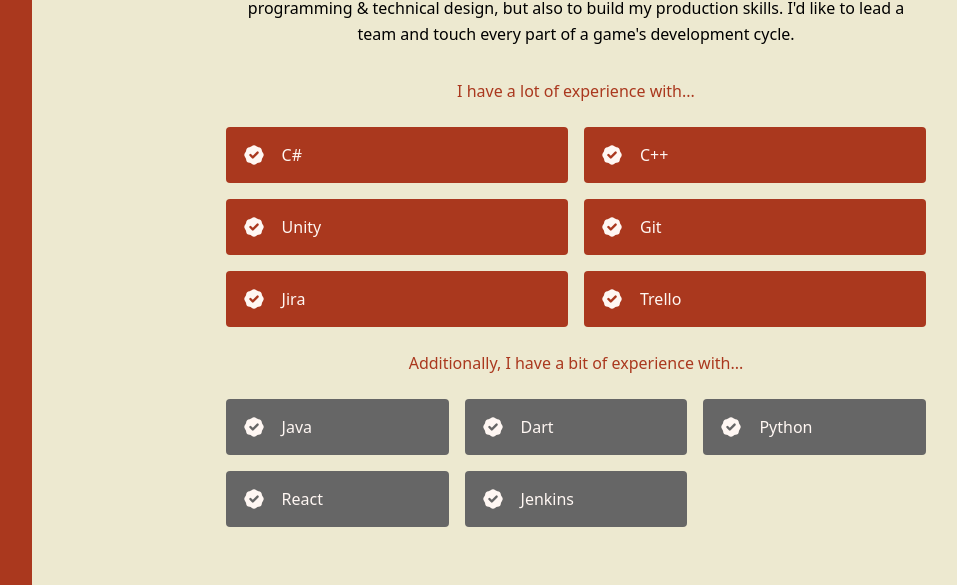
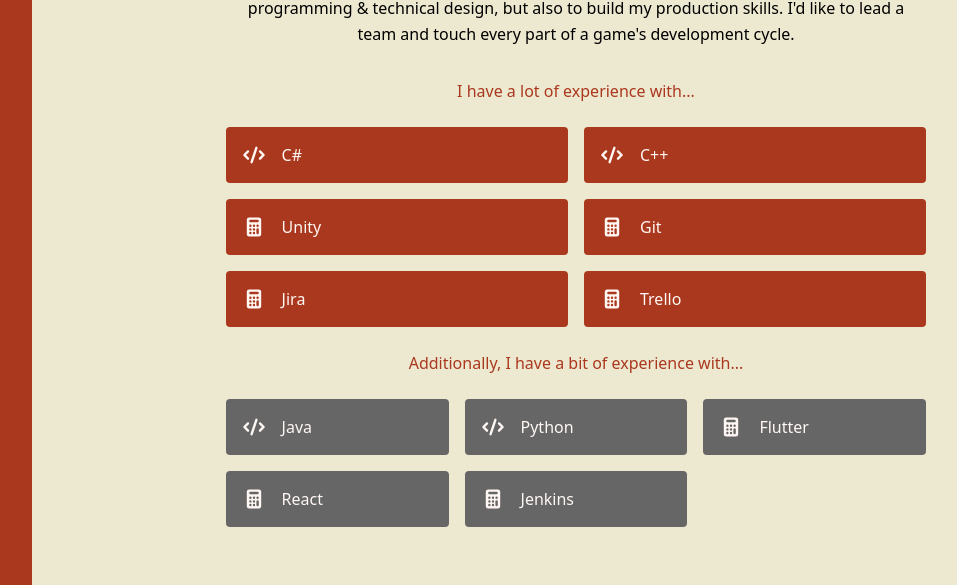
Before and after one commit to zhangalexh/portfolio, a React (Create React App) app: page / in a window 1280 px wide. Shown: the part 696-1281 px from the top of the page, without its empty margins (160-1117 px from the left). Built offline with nearby package versions, Linux system fonts and the light colour scheme.

Commit message:
skills icons use calc icon. translation text shrunk on small screens.

```diff
--- a/src/components/GameDev.js
+++ b/src/components/GameDev.js
@@ -1,5 +1,4 @@
-import { CodeIcon } from "@heroicons/react/solid";
-import { BadgeCheckIcon } from "@heroicons/react/solid";
+import { CalculatorIcon, CodeIcon, CogIcon } from "@heroicons/react/solid";
 import React from "react";
 import { projects, skills, smallskills, } from "../data";
 
@@ -28,9 +27,10 @@ export default function GameDev() {
           {skills.map((skill) => (
             <div key={skill} className="p-2 sm:w-1/2 w-full">
               <div className="bg-red rounded flex p-4 h-full items-center">
-                <BadgeCheckIcon className="text-white w-6 h-6 flex-shrink-0 mr-4" />
+                {skill.type === "language" && <CodeIcon className="text-white w-6 h-6 flex-shrink-0 mr-4" />}
+                {skill.type === "tool" && <CalculatorIcon className="text-white w-6 h-6 flex-shrink-0 mr-4" />}
                 <span className="title-font font-medium text-white">
-                  {skill}
+                  {skill.name}
                 </span>
               </div>
             </div>
@@ -45,9 +45,10 @@ export default function GameDev() {
           {smallskills.map((skill) => (
             <div key={skill} className="p-2 sm:w-1/3 w-full">
               <div className="bg-darkergray rounded flex p-4 h-full items-center">
-                <BadgeCheckIcon className="text-white w-6 h-6 flex-shrink-0 mr-4" />
+                {skill.type === "language" && <CodeIcon className="text-white w-6 h-6 flex-shrink-0 mr-4" />}
+                {skill.type === "tool" && <CalculatorIcon className="text-white w-6 h-6 flex-shrink-0 mr-4" />}
                 <span className="title-font font-medium text-white">
-                  {skill}
+                  {skill.name}
                 </span>
               </div>
             </div>
--- a/src/components/Intro.js
+++ b/src/components/Intro.js
@@ -24,7 +24,7 @@ export default function Intro() {
           </div>
           <div className="">
             <img
-              className="sm:flex ml-8 sm:w-full object-cover rounded-lg"
+              className="sm:flex ml-0 sm:ml-8 sm:w-full object-cover rounded-lg"
               alt="hero"
               src="pictures/meramen.jfif"
             />
--- a/src/components/Translation.js
+++ b/src/components/Translation.js
@@ -1,5 +1,5 @@
 import React from "react";
-import { BookOpenIcon } from "@heroicons/react/solid";
+import { TranslateIcon } from "@heroicons/react/solid";
 import { translations } from "../data";
 
 export default function Translation() {
@@ -7,12 +7,12 @@ export default function Translation() {
         <section id="translation">
             <div className="container px-5 py-8 mx-auto">
                 <div className="text-center mb-20">
-                    <BookOpenIcon className="w-10 inline-block mb-4" />
+                    <TranslateIcon className="w-10 inline-block mb-4" />
                     <h1 className="sm:text-4xl text-3xl font-medium title-font text-gray-800 mb-4">
                         Translation
                     </h1>
                     <p className="text-base leading-relaxed w-full sm:w-2/3 mx-auto">
-                        I started self-teaching Japanese in fall of 2020 - leveraging my knowledge of Chinese
+                        I started seriously self-teaching Japanese in fall of 2020. Leveraging my knowledge of Chinese
                         & my countless hours consuming Japanese media, I've been able to learn at a brisk pace.
                         Now, I've gotten good enough to start doing manga translation work.
                         While translating is a hobby for me, I'd still like to show it off here.
@@ -22,17 +22,17 @@ export default function Translation() {
                 {translations.map((translation) => (
                     <div className="flex flex-row justify-center mb-8">
                         <div className="flex flex-col w-2/3 sm:w-1/3 justify-start">
-                            <h1 className="flex-shrink mr-8 1 text-left underline font-medium text-red">
+                            <h1 className="flex-shrink mr-8 text-sm sm:text-base text-left underline font-medium text-red">
                                 <a href={translation.link}>
                                     {translation.name}
                                 </a>
                             </h1>
-                            <p>
+                            <p className="flex-shrink mr-8">
                                 Chapters Translated: {translation.progress}
                             </p>
                         </div>
 
-                        <img className="w-1/4 place-self-start " src={translation.image}></img>
+                        <img className="w-1/4 place-self-start " src={translation.image} alt={translation.name}></img>
                     </div>
                 ))}
             </div>
--- a/src/data.js
+++ b/src/data.js
@@ -58,20 +58,53 @@ export const projects = [
 
 
 export const skills = [
-  "C#",
-  "C++",
-  "Unity",
-  "Git",
-  "Jira",
-  "Trello",
+  {
+    name: "C#",
+    type: "language"
+  },
+  {
+    name: "C++",
+    type: "language"
+  },
+  {
+    name: "Unity",
+    type: "tool"
+  },
+  {
+    name: "Git",
+    type: "tool"
+  },
+  {
+    name: "Jira",
+    type: "tool"
+  },
+  {
+    name: "Trello",
+    type: "tool"
+  },
 ];
 
 export const smallskills = [
-  "Java",
-  "Dart",
-  "Python",
-  "React",
-  "Jenkins",
+  {
+    name: "Java",
+    type: "language",
+  },
+  {
+    name: "Python",
+    type: "language",
+  },
+  {
+    name: "Flutter",
+    type: "tool",
+  },
+  {
+    name: "React",
+    type: "tool",
+  },
+  {
+    name: "Jenkins",
+    type: "tool",
+  },
 ]
 
 export const translations = [
```
Also changed, not shown: package.json (+13 -1 lines), 2 other files (tests, documents, lock files or other folders).
